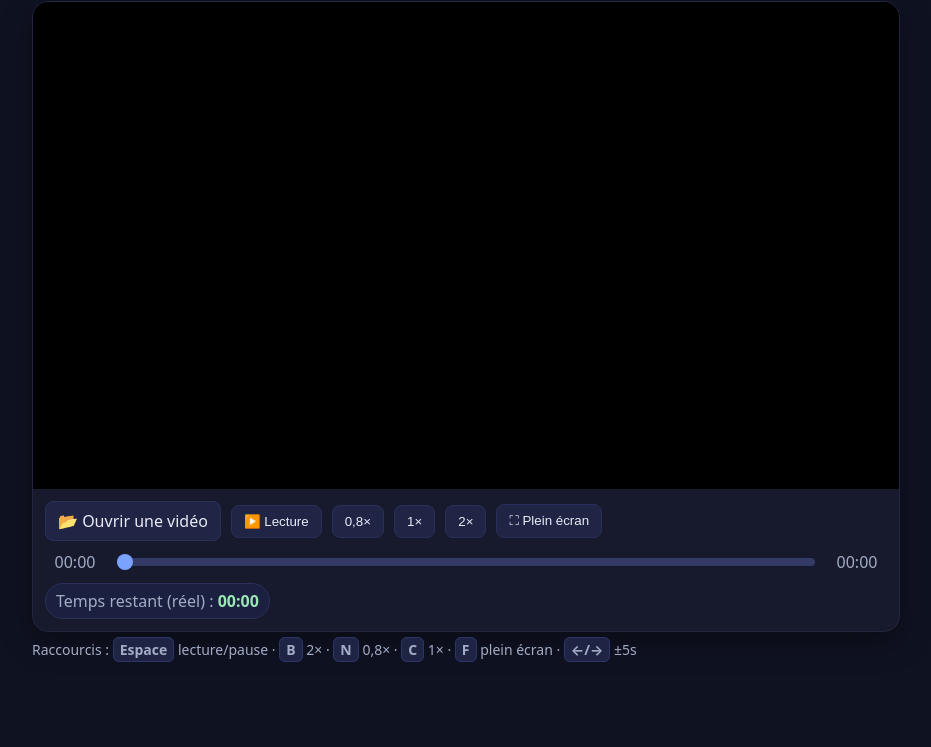
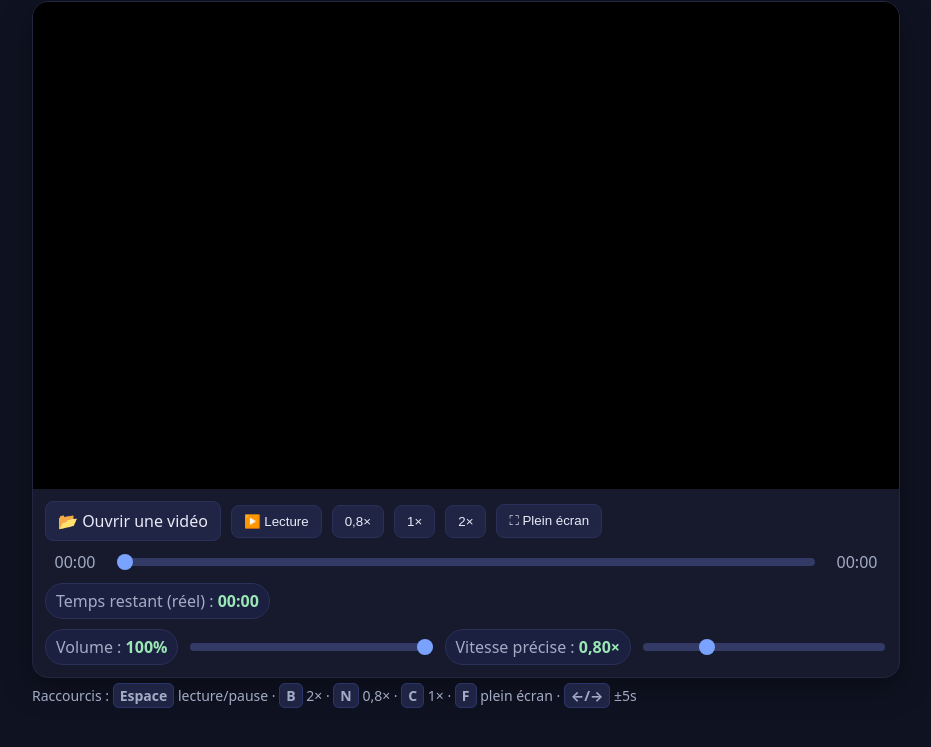
Before and after one commit to SimonPLT/lecteurvideo, a plain HTML site: page index.html in a window 1280 px wide. Both pictures are taken after a click on the button "0,8×". Shown: the part 125-872 px from the top of the page, without its empty margins (174-1105 px from the left). Before the commit the page ends 838 px from the top, so only its background shows below. Drawn offline with Linux system fonts and the light colour scheme.

Commit message:
Update index.html

```diff
--- a/index.html
+++ b/index.html
@@ -92,6 +92,15 @@
       <div class="row">
         <span class="pill">Temps restant (réel) : <span id="realRemain" class="value">00:00</span></span>
       </div>
+
+      <!-- AJOUT : Volume + Vitesse précise -->
+      <div class="row">
+        <span class="pill">Volume : <span id="volLabel" class="value">100%</span></span>
+        <input id="vol" type="range" min="0" max="1" step="0.01" value="1">
+        <span class="pill">Vitesse précise : <span id="rateDisplay" class="value">1,00×</span></span>
+        <input id="rateSlider" type="range" min="0.07" max="3" step="0.01" value="1">
+      </div>
+      <!-- FIN AJOUT -->
     </div>
   </div>
 
@@ -119,6 +128,12 @@
   const tDur = document.getElementById('tDur');
   const videoArea = document.getElementById('videoArea');
   const realRemainEl = document.getElementById('realRemain');
+
+  // AJOUT : Volume + Vitesse précise
+  const vol = document.getElementById('vol');
+  const volLabel = document.getElementById('volLabel');
+  const rateSlider = document.getElementById('rateSlider');
+  const rateDisplay = document.getElementById('rateDisplay');
 
   // HUD FS
   const fsHud = document.getElementById('fsHud');
@@ -178,6 +193,7 @@
 
     file.value = '';
     updateRealRemain();
+    updateRateDisplay();
   });
 
   // Lecture/Pause
@@ -185,8 +201,14 @@
   vid.addEventListener('play', ()=> playBtn.textContent = '⏸️ Pause');
   vid.addEventListener('pause',()=> playBtn.textContent = '▶️ Lecture');
 
-  // Vitesse
-  function setRate(r){ vid.playbackRate = r; updateRealRemain(); }
+  // Vitesse (boutons)
+  function setRate(r){
+    const val = Math.max(0.07, Math.min(16, r));
+    vid.playbackRate = val;
+    if (rateSlider) rateSlider.value = String(val); // sync slider
+    updateRateDisplay();
+    updateRealRemain();
+  }
   rate08.addEventListener('click', ()=> setRate(0.8));
   rate10.addEventListener('click', ()=> setRate(1.0));
   rate20.addEventListener('click', ()=> setRate(2.0));
@@ -245,6 +267,39 @@
     else { clearTimeout(fsHideTimer); fsHud.hidden = true; fsHud.classList.remove('hidden'); }
   });
   videoArea.addEventListener('mousemove', () => { if (isFullscreen()) showFsHud(); });
+
+  /* ===== AJOUT : logique Volume + Vitesse précise (sliders) ===== */
+  // Volume
+  function updateVolLabel(){ volLabel.textContent = `${Math.round((vid.volume||0)*100)}%`; }
+  if (vol){
+    vid.volume = Number(vol.value);
+    updateVolLabel();
+    vol.addEventListener('input', () => {
+      vid.volume = Number(vol.value);
+      updateVolLabel();
+    });
+  }
+
+  // Vitesse précise
+  function updateRateDisplay(){
+    const r = vid.playbackRate || 1;
+    rateDisplay.textContent = r.toLocaleString('fr-FR',{minimumFractionDigits:2, maximumFractionDigits:2}) + '×';
+  }
+  if (rateSlider){
+    rateSlider.value = "1";
+    updateRateDisplay();
+    rateSlider.addEventListener('input', () => {
+      setRate(parseFloat(rateSlider.value));
+    });
+  }
+
+  // Si la vitesse change autrement (boutons / clavier / navigateur)
+  vid.addEventListener('ratechange', () => {
+    if (rateSlider) rateSlider.value = String(vid.playbackRate);
+    updateRateDisplay();
+    updateRealRemain();
+  });
+  /* ===== FIN AJOUT ===== */
 </script>
 </body>
 </html>
```
